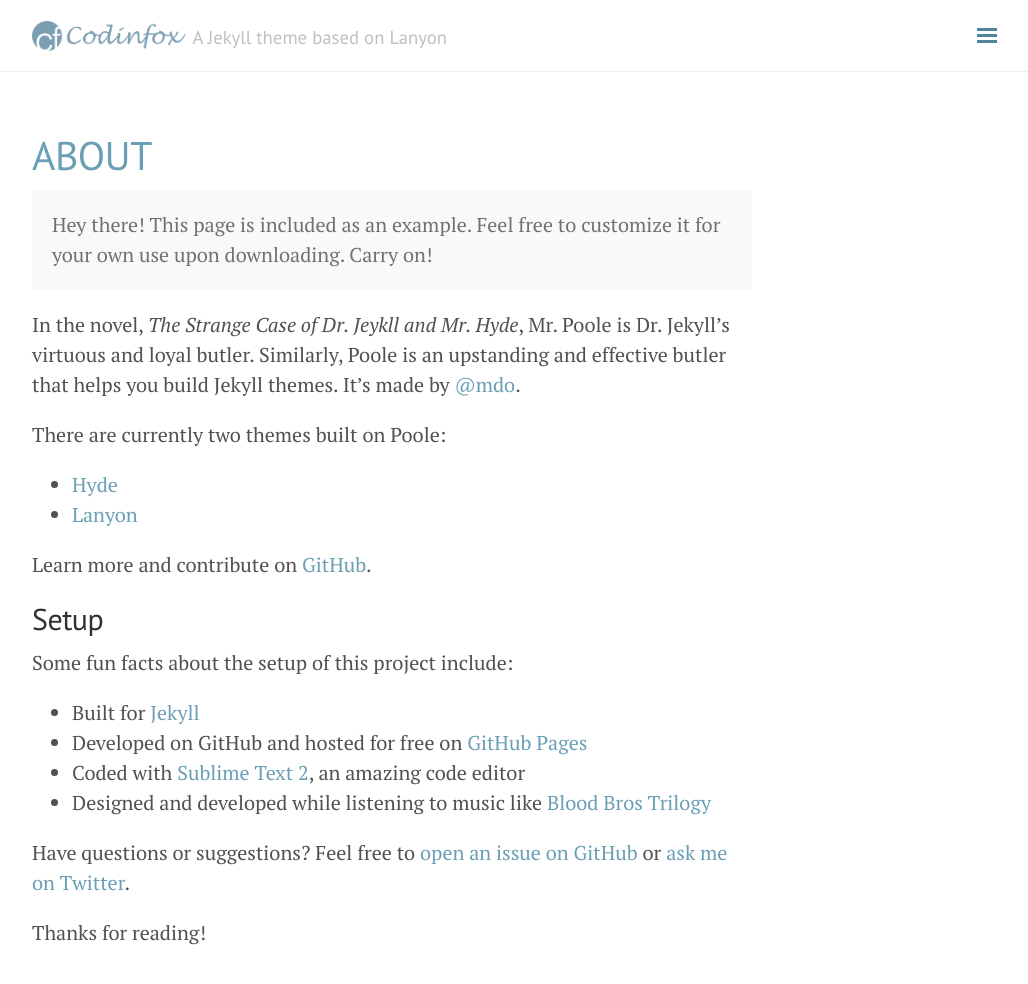
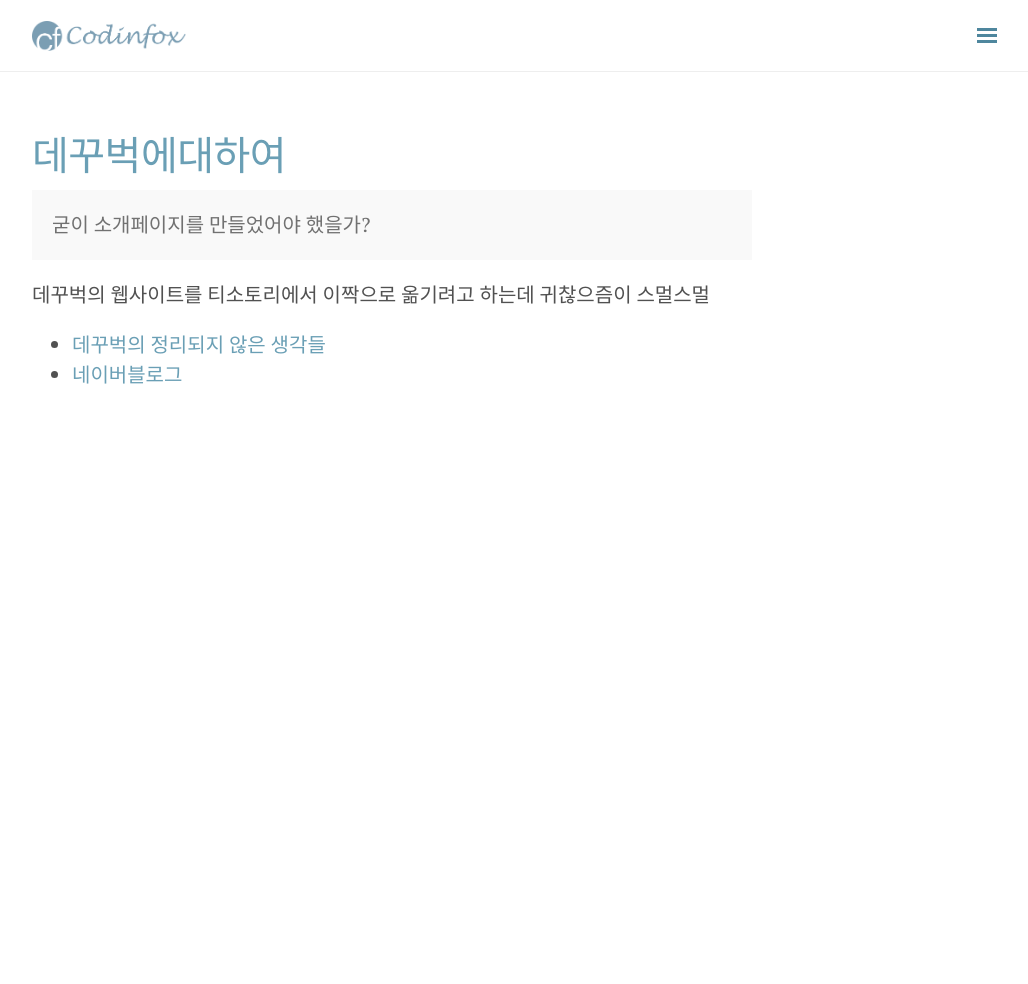
Before and after one commit to techbug/techbug.github.io, a Jekyll site: the page built from about.md, in a window 1280 px wide and 1028 px high. Shown: the top 984 px of the window, without its empty margins (248-1276 px from the left). Built offline with Jekyll 4.4.1, drawn with Linux system fonts in a browser that asks for light colours; nearby versions of some CDN libraries; comment, search, counter and statistics services are not loaded.

Commit message:
레이아웃변경

```diff
--- a/_config.yml
+++ b/_config.yml
@@ -1,6 +1,6 @@
 # Site Info
-title: '데꾸벅의 정리되지않은 생각들'
-tagline: 'A Jekyll theme based on Lanyon'
+title: '데꾸벅'
+tagline: ''
 description: 'A Jekyll theme adapted from <a href="http://lanyon.getpoole.com/" target="_blank">Lanyon</a>. Made by <a href="http://codinfox.github.io" target="_blank">@codinfox</a>.'
 baseurl: ""
 url: http://techbug.github.io
@@ -24,16 +24,16 @@ version: 1.0.0
 
 # About/contact
 author:
-  name: Codinfox
-  description: A passionate <strong>developer and researcher</strong>, learning to be a giant.
-  gravatar: 3c2986ad7ac1f2230ea3596f44563328 # md5 hash of your email address
+  name: TECHBUG
+  description: A passionate <strong>front-end engineer and pattern searcher</strong>.
+  gravatar: d7365ecfc6d43c2375b57daf713f5fcd # md5 hash of your email address
   contact:
-    linkedin:  https://www.linkedin.com/in/lizhihao
-    github:    https://github.com/codinfox
+    linkedin:  https://www.linkedin.com/in/techbugkim
+    github:    https://github.com/techbug
     # facebook:  <hide>
-    twitter:   https://twitter.com/Li_Zhihao
-    weibo:     http://weibo.com/41173780
-    email:     http://www.google.com/recaptcha/mailhide/d?k=01I3lZFiZYng9N3QxYEtsDaQ==&c=31wAnZkuKqcG0ATAqJN8Z3ln5kkYLA9TwkGc-IbygpM=
+    twitter:   https://twitter.com/atprompt
+    #weibo:     <hide>
+    email:     http://www.google.com/recaptcha/mailhide/d?k=01cqy08ysKO4FMFViMSk2vXQ==&c=QwW0zIgzpCnDJCAd4C3eWE7dCSFjldJsXrXlS0nyCM8=
 
 # Navigation (2nd level links supported)
 nav:
@@ -46,7 +46,7 @@ nav:
   About:
     - '/about/'
   Github Project:
-    - 'http://codinfox.github.io/'
+    - 'http://techbug.github.io/'
 
 # Where are tags and categories displayed
 tag_page: '/blog/tags/'
@@ -58,5 +58,5 @@ hero:
 
 # Puglins
 mathjax: true # whether support mathjax
-google_analytics_token: 'UA-00000000-1' # leave blank if you don't want google analytics
+google_analytics_token: '' # leave blank if you don't want google analytics
 disqus_short_name: 'techbug' # leave blank if you don't want disqus
--- a/_includes/sidebar.html
+++ b/_includes/sidebar.html
@@ -67,18 +67,19 @@
 
     {% endfor %}
 
-    <span class="sidebar-nav-item">Currently v{{ site.version }}</span>
+    <!-- span class="sidebar-nav-item">Currently v{{ site.version }}</span -->
   </nav>
 
   <div class="sidebar-item">
     <p>
-    &copy; {{ site.time | date: '%Y' }} {{ site.author.name }}. This work is liscensed under <a href="http://creativecommons.org/licenses/by-nc/4.0/">CC BY-NC 4.0</a>.
+    &copy; {{ site.time | date: '%Y' }} {{ site.author.name }}.
+    <!-- This work is liscensed under <a href="http://creativecommons.org/licenses/by-nc/4.0/">CC BY-NC 4.0</a -->
     </p>
   </div>
 
   <div class="sidebar-item">
-    <p>
+    <!-- p>
     Powered by <a href="http://jekyllrb.com">jekyll</a> and <a href="http://codinfox.github.io">codinfox-lanyon</a>
-    </p>
+    </p -->
   </div>
 </div>
--- a/about.md
+++ b/about.md
@@ -1,30 +1,13 @@
 ---
 layout: page
-title: About
+title: 데꾸벅에대하여
 ---
 
 <p class="message">
-  Hey there! This page is included as an example. Feel free to customize it for your own use upon downloading. Carry on!
+  굳이 소개페이지를 만들었어야 했을가?
 </p>
 
-In the novel, *The Strange Case of Dr. Jeykll and Mr. Hyde*, Mr. Poole is Dr. Jekyll's virtuous and loyal butler. Similarly, Poole is an upstanding and effective butler that helps you build Jekyll themes. It's made by [@mdo](https://twitter.com/mdo).
+데꾸벅의 웹사이트를 티소토리에서 이짝으로 옮기려고 하는데 귀찮으즘이 스멀스멀
 
-There are currently two themes built on Poole:
-
-* [Hyde](http://hyde.getpoole.com)
-* [Lanyon](http://lanyon.getpoole.com)
-
-Learn more and contribute on [GitHub](https://github.com/poole).
-
-## Setup
-
-Some fun facts about the setup of this project include:
-
-* Built for [Jekyll](http://jekyllrb.com)
-* Developed on GitHub and hosted for free on [GitHub Pages](https://pages.github.com)
-* Coded with [Sublime Text 2](http://sublimetext.com), an amazing code editor
-* Designed and developed while listening to music like [Blood Bros Trilogy](https://soundcloud.com/maddecent/sets/blood-bros-series)
-
-Have questions or suggestions? Feel free to [open an issue on GitHub](https://github.com/poole/issues/new) or [ask me on Twitter](https://twitter.com/mdo).
-
-Thanks for reading!
+* [데꾸벅의 정리되지 않은 생각들](http://techbug.tistory.com/)
+* [네이버블로그](http://blog.naver.com/techbug)
```
Also changed, not shown: 10 other files.
